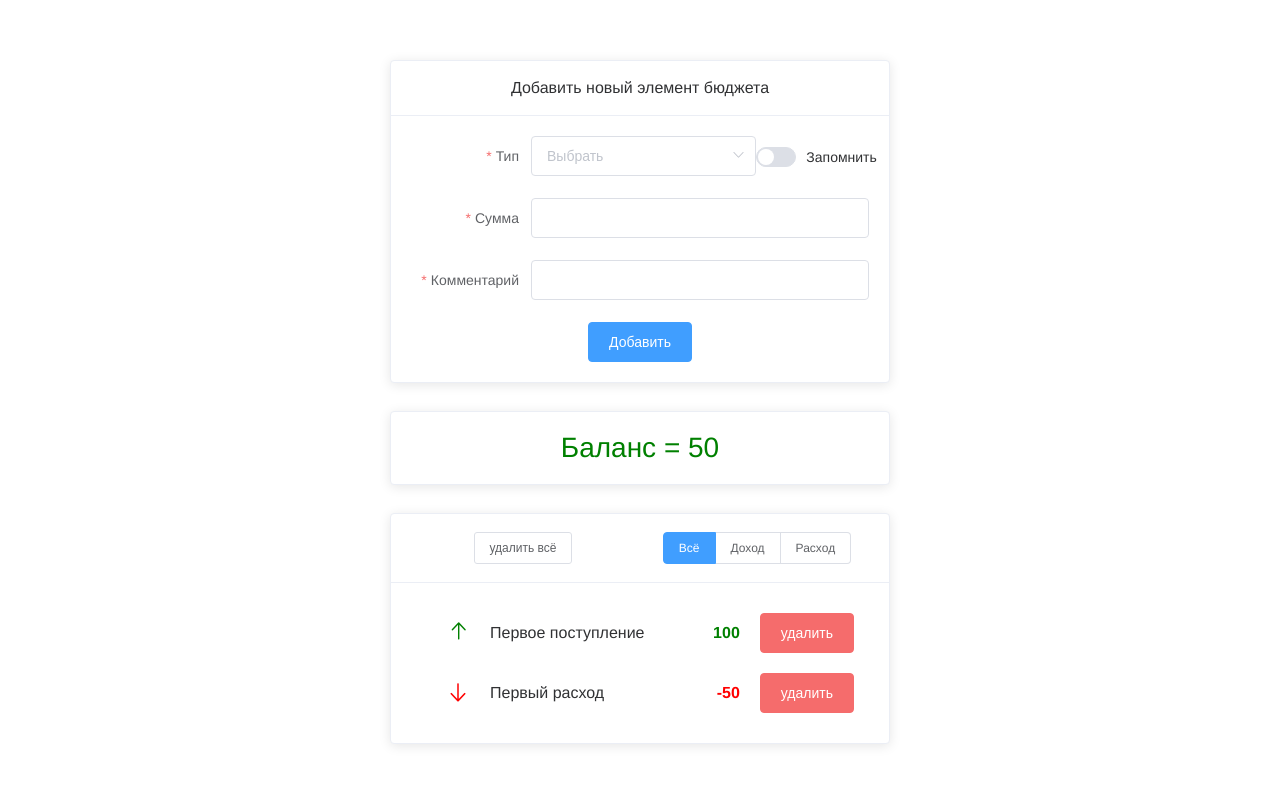
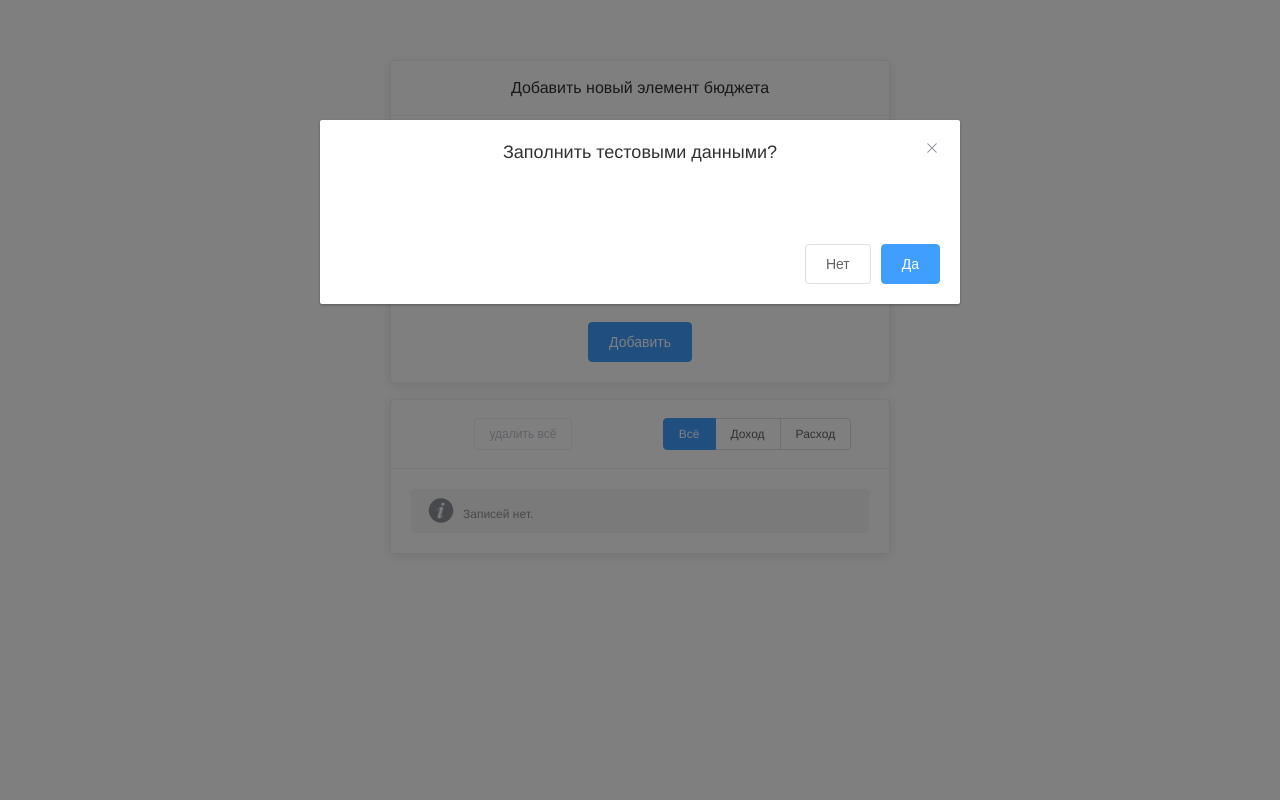
Before and after one commit to agdobrynin/udemy-budget, a Vue app: page / in a window 1280 px wide. Built offline with nearby package versions, Linux system fonts and the light colour scheme.

Commit message:
Fill faker data for budget list.

```diff
--- a/src/App.vue
+++ b/src/App.vue
@@ -4,6 +4,16 @@
     <TotalBalance v-if="getTotal !==0" :total="getTotal"></TotalBalance>
     <p v-else></p>
     <BudgetList></BudgetList>
+    <Dialog
+        class="confirm-dialog"
+        title="Заполнить тестовыми данными?"
+        v-if="showDialog"
+        :visible.sync="showDialog">
+      <span slot="footer" class="dialog-footer">
+        <el-button @click="showDialog = false" class="confirm-no">Нет</el-button>
+        <el-button type="primary" class="confirm-yes" @click="fillTestBudget">Да</el-button>
+      </span>
+    </Dialog>
   </div>
 </template>
 
@@ -14,6 +24,7 @@ import BudgetFormItem from "@/components/BudgetFormItem";
 import {mapGetters, mapActions} from "vuex";
 import {BudgetItemIncome} from "@/Entity/BudgetItemIncome";
 import {BudgetItemOutcome} from "@/Entity/BudgetItemOutcome";
+import {Dialog} from "element-ui";
 
 export default {
   name: "App",
@@ -22,10 +33,21 @@ export default {
     BudgetList,
     TotalBalance,
     BudgetFormItem,
+    Dialog,
   },
+
+  data: () => ({
+    showDialog: false,
+  }),
 
   methods: {
     ...mapActions("budget", ["addItem"]),
+
+    fillTestBudget() {
+      this.addItem(new BudgetItemIncome("Первое поступление", 100));
+      this.addItem(new BudgetItemOutcome("Первый расход", 50));
+      this.showDialog = false;
+    },
   },
 
   computed: {
@@ -33,8 +55,9 @@ export default {
   },
 
   created: function () {
-    this.addItem(new BudgetItemIncome("Первое поступление", 100));
-    this.addItem(new BudgetItemOutcome("Первый расход", 50));
+    if (!this.getBudgetItems.length) {
+      this.showDialog = true;
+    }
   },
 }
 </script>
```
